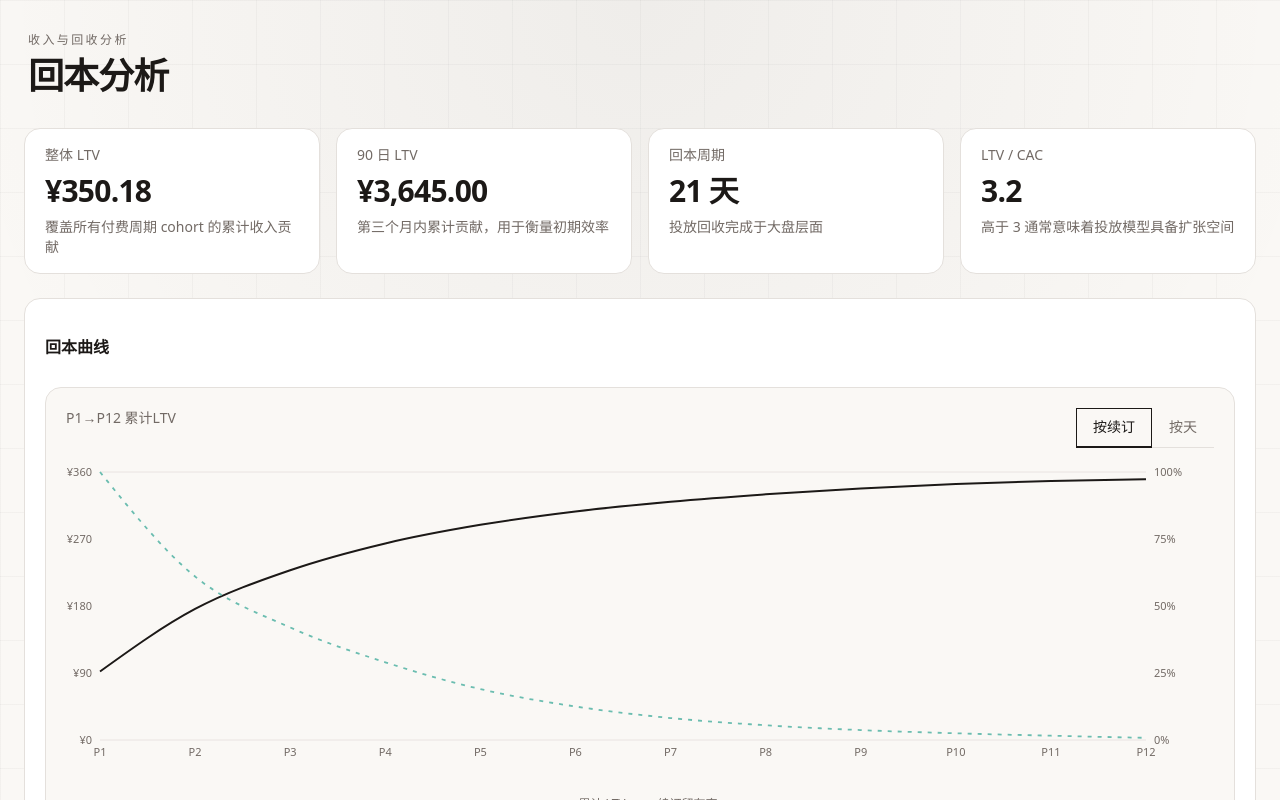
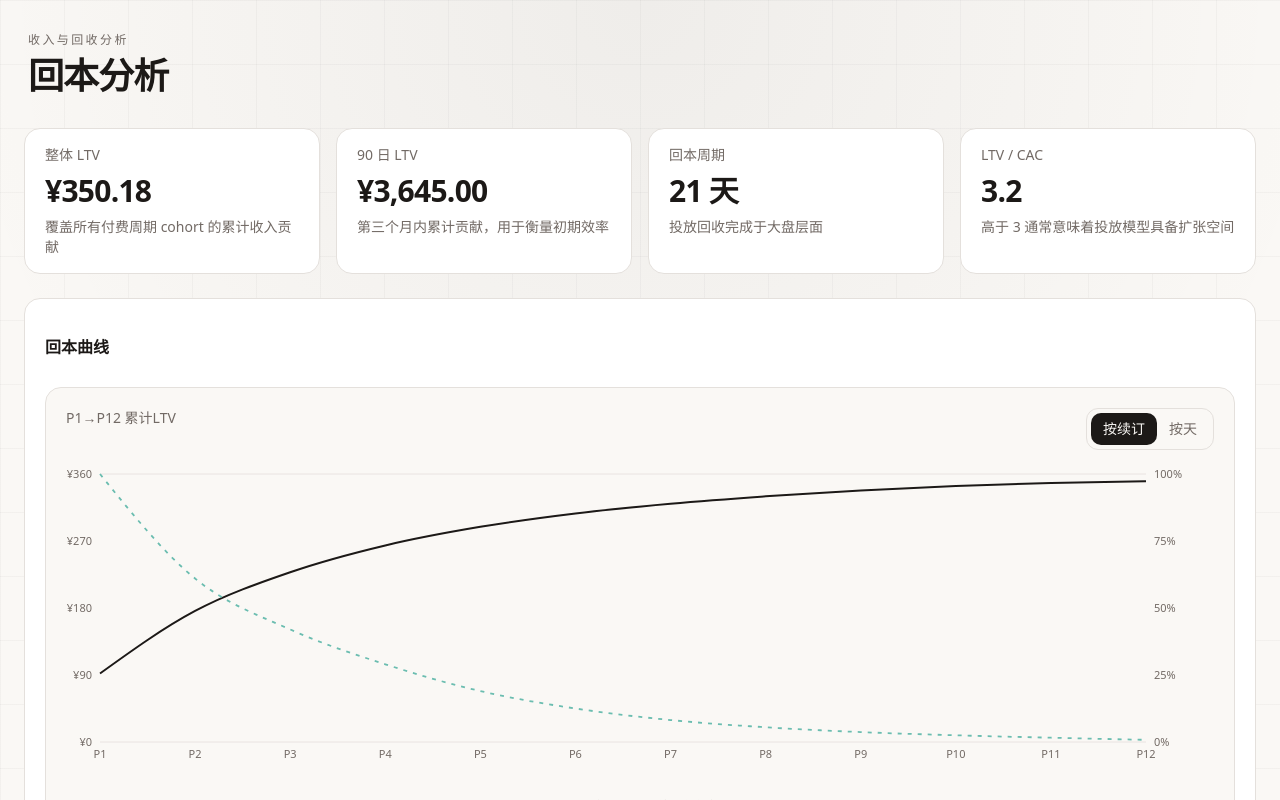
Before and after one commit to yosign/retention-dashboard, a Next.js app: page /payback in a window 1280 px wide. Shown: the top 800 px of the page. Built offline with nearby package versions, Linux system fonts and the light colour scheme.

Commit message:
refactor: replace TabsTrigger toggle with native button pill style v13

```diff
--- a/components/dashboard/payback-dashboard.tsx
+++ b/components/dashboard/payback-dashboard.tsx
@@ -30,7 +30,6 @@ import {
   TableHeader,
   TableRow,
 } from "@/components/ui/table";
-import { Tabs, TabsList, TabsTrigger } from "@/components/ui/tabs";
 import { ToggleGroup, ToggleGroupItem } from "@/components/ui/toggle-group";
 import {
   chartAxisColor,
@@ -169,30 +168,31 @@ export function PaybackDashboard({
           <div className="rounded-2xl border border-border bg-background p-5">
             <div className="mb-4 flex items-start justify-between gap-4">
               <div className="text-sm text-muted-foreground">{dashboardData.curveLegendLabel}</div>
-              <Tabs
-                value={paybackView}
-                onValueChange={(value) => {
-                  const next = value as PaybackView;
-                  setPaybackView(next);
-                  onPeriodChange?.(next);
-                  pushFilterChange(next, matrixMetric, matrixGranularity, matrixDisplay, horizon);
-                }}
-              >
-                <TabsList className="h-10 rounded-none border-b border-border bg-transparent p-0">
-                  <TabsTrigger
-                    value="renewal"
-                    className="h-10 rounded-none border-b-2 border-transparent bg-transparent px-4 text-sm font-medium text-muted-foreground data-[state=active]:border-foreground data-[state=active]:bg-transparent data-[state=active]:text-foreground"
+              <div className="flex items-center rounded-xl border border-border bg-background p-1">
+                {[
+                  { value: "renewal", label: "按续订" },
+                  { value: "daily", label: "按天" },
+                ].map((option) => (
+                  <button
+                    key={option.value}
+                    type="button"
+                    onClick={() => {
+                      const next = option.value as PaybackView;
+                      setPaybackView(next);
+                      onPeriodChange?.(next);
+                      pushFilterChange(next, matrixMetric, matrixGranularity, matrixDisplay, horizon);
+                    }}
+                    className={cn(
+                      "rounded-lg px-3 py-1.5 text-sm transition-colors",
+                      paybackView === option.value
+                        ? "bg-foreground text-background"
+                        : "text-muted-foreground hover:text-foreground",
+                    )}
                   >
-                    按续订
-                  </TabsTrigger>
-                  <TabsTrigger
-                    value="daily"
-                    className="h-10 rounded-none border-b-2 border-transparent bg-transparent px-4 text-sm font-medium text-muted-foreground data-[state=active]:border-foreground data-[state=active]:bg-transparent data-[state=active]:text-foreground"
-                  >
-                    按天
-                  </TabsTrigger>
-                </TabsList>
-              </Tabs>
+                    {option.label}
+                  </button>
+                ))}
+              </div>
             </div>
 
             <div className="h-[320px]">
--- a/components/dashboard/retention-dashboard.tsx
+++ b/components/dashboard/retention-dashboard.tsx
@@ -235,10 +235,10 @@ export function RetentionDashboard({
                     pushFilter(range, subscriptionCycle, next, includeTrial);
                   }}
                   className={cn(
-                    "rounded-xl border px-3 py-2 text-sm transition-colors",
+                    "rounded-lg px-3 py-1.5 text-sm transition-colors",
                     displayMode === option.value
-                      ? "border-border bg-foreground text-background"
-                      : "border-border bg-background text-muted-foreground hover:text-foreground",
+                      ? "bg-foreground text-background"
+                      : "text-muted-foreground hover:text-foreground",
                   )}
                 >
                   {option.label}
```
